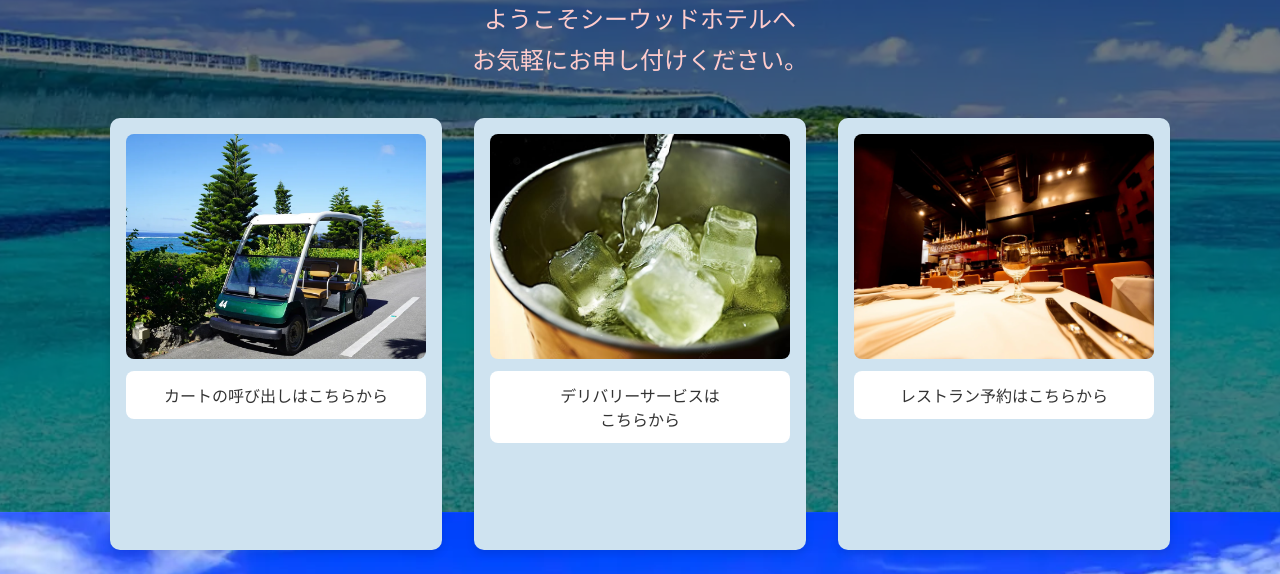
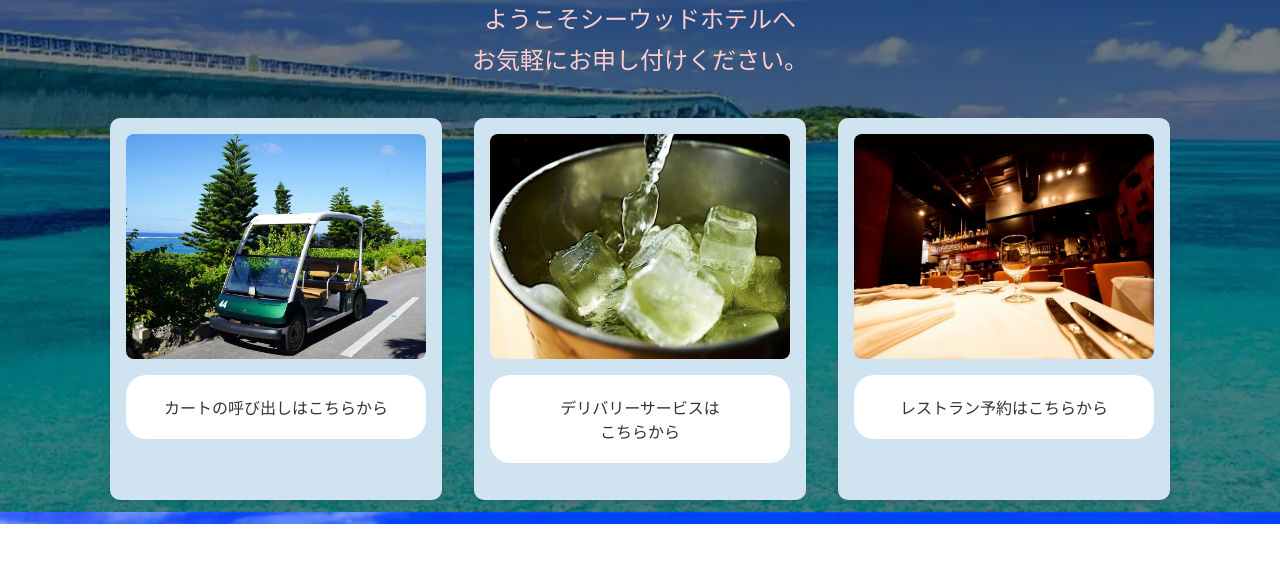
Before and after one commit to int01demo/demo_nfc, a plain HTML site: page index.html in a window 1280 px wide. Shown: the part 288-862 px from the top of the page. After the commit the page ends 812 px from the top, so only its background shows below. Drawn offline with Linux system fonts and the light colour scheme.

Commit message:
Add files via upload

```diff
--- a/css/resu.css
+++ b/css/resu.css
@@ -32,7 +32,6 @@ body {
     background-color: rgba(0, 0, 0, 0.5);
     z-index: 1;
     pointer-events: none; /* 操作の邪魔をしない */
-    /* background-attachment は効果が乏しいため削除 */
 }
 
 /* メインコンテンツのスタイル */
--- a/css/style.css
+++ b/css/style.css
@@ -1,29 +1,25 @@
-/* 背景画像を設定するためのスタイル（元のまま＋微調整） */
+/* 背景画像を設定するためのスタイル（元のまま＋修正） */
 html, body {
     margin: 0;
     padding: 0;
-    height: 100%;
-    /* スマホ文字のスタイル */
+    /* height: 100%; ←削除（背景途切れの原因） */
     text-size-adjust: 100%;
-    -webkit-text-size-adjust: 100%; /* Safari */
+    -webkit-text-size-adjust: 100%;
 }
 
-/* 画像要素の基本 */
-img {
-    display: block;
-    width: 100%;
-    height: auto;
-}
+/* スクロール時に切れないよう高さは“最低限”に */
 body {
+    min-height: 100vh;
+    min-height: 100dvh;
     background-image: url('../img/背景.webp');
     background-size: cover;
     background-repeat: no-repeat;
     background-position: center top;
     background-attachment: fixed; /* PCでは固定 */
     color: white;
-    }
+}
 
-/* スマホやタブレットでは scroll に切り替え */
+/* スマホやタブレットでは fixed をやめる（安定） */
 @media (hover: none) and (pointer: coarse) {
     body { background-attachment: scroll; }
 }
@@ -35,11 +31,11 @@ body {
 
 /* 背景に半透明の黒いオーバーレイを重ねる（画面全体に確実に適用） */
 .overlay {
-  position: fixed;          /* ここを absolute → fixed に変更 */
-  inset: 0;                 /* top:0; left:0; width:100%; height:100% と同義 */
+    position: fixed;          /* ここを absolute → fixed に変更 */
+    inset: 0;                 /* top:0; left:0; width:100%; height:100% と同義 */
     background-color: rgba(0, 0, 0, 0.5);
     z-index: 1;
-  pointer-events: none;     /* クリック操作を邪魔しない */
+    pointer-events: none;     /* クリック操作を邪魔しない */
 }
 
 /* メインコンテンツのスタイル */
@@ -57,7 +53,7 @@ body {
 
 /* 見出しのスタイル（画面幅に応じて可変にしてもOK） */
 h1 {
-  font-size: clamp(28px, 8vw, 80px);              /* 28〜80pxの範囲で可変 */
+    font-size: clamp(28px, 8vw, 80px);              /* 28〜80pxの範囲で可変 */
     text-shadow: 2px 2px 5px rgba(0, 0, 0, 0.5);
     margin: 16px 0;
 }
@@ -85,7 +81,7 @@ p {
 .image-card {
     background: #cfe3f0;
     width: 300px;
-    min-height: 400px;
+    min-height: 350px;
     padding: 16px;
     text-align: center;
     border-radius: 10px;
@@ -106,9 +102,9 @@ p {
     font-size: 1rem;
     width: 100%;
     min-height: 48px;       /* 44〜48px以上推奨 */
-    padding: 12px;
+    padding: 20px;
     border: none;
-    border-radius: 8px;
+    border-radius: 20px;
     background-color: white;
     color: #333;
     cursor: pointer;
--- a/index.html
+++ b/index.html
@@ -15,17 +15,17 @@
         <p>ようこそシーウッドホテルへ<br>お気軽にお申し付けください。</p>
 
         <div class="example-container" >
-            <div class="image-card"  onclick="location.href='カート.html'">
+            <div class="image-card"  >
                 <img src="img/カート.webp" alt="イメージ1">
-                <button onclick="location.href='#'">カートの呼び出しはこちらから</button>
+                <button onclick="location.href='カート.html'">カートの呼び出しはこちらから</button>
             </div>
-            <div class="image-card" onclick="location.href='デリバリー.html'">
+            <div class="image-card" >
                 <img src="img/デリバリー.jpg" alt="イメージ2">
-                <button onclick="location.href='#'">デリバリーサービスは<br>こちらから</button>
+                <button onclick="location.href='デリバリー.html'">デリバリーサービスは<br>こちらから</button>
             </div>
-            <div class="image-card" onclick="location.href='レストラン予約画面.html'">
+            <div class="image-card" >
                 <img src="img/レストラン.webp" alt="イメージ2">
-                <button onclick="location.href='#'">レストラン予約はこちらから</button>
+                <button onclick="location.href='レストラン予約画面.html'">レストラン予約はこちらから</button>
             </div>
         </div>
     </div>
```
Also changed, not shown: css/ca-to.css (indentation only).
